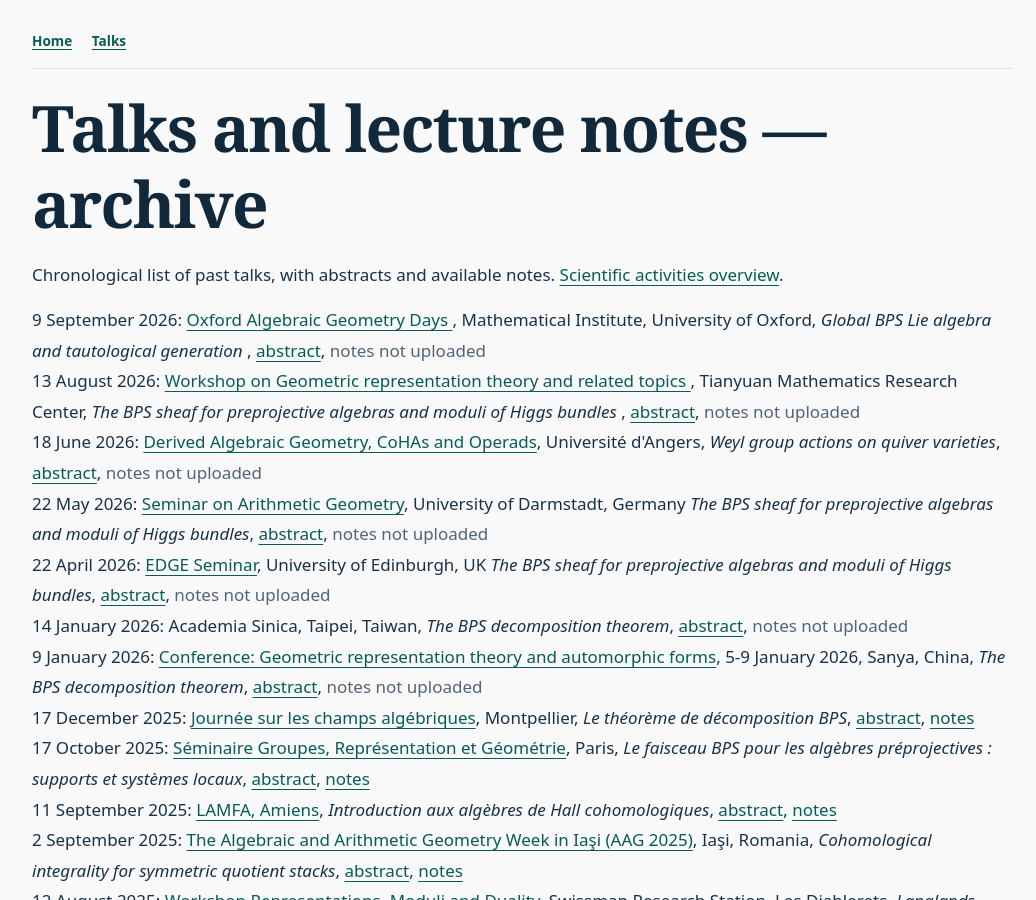
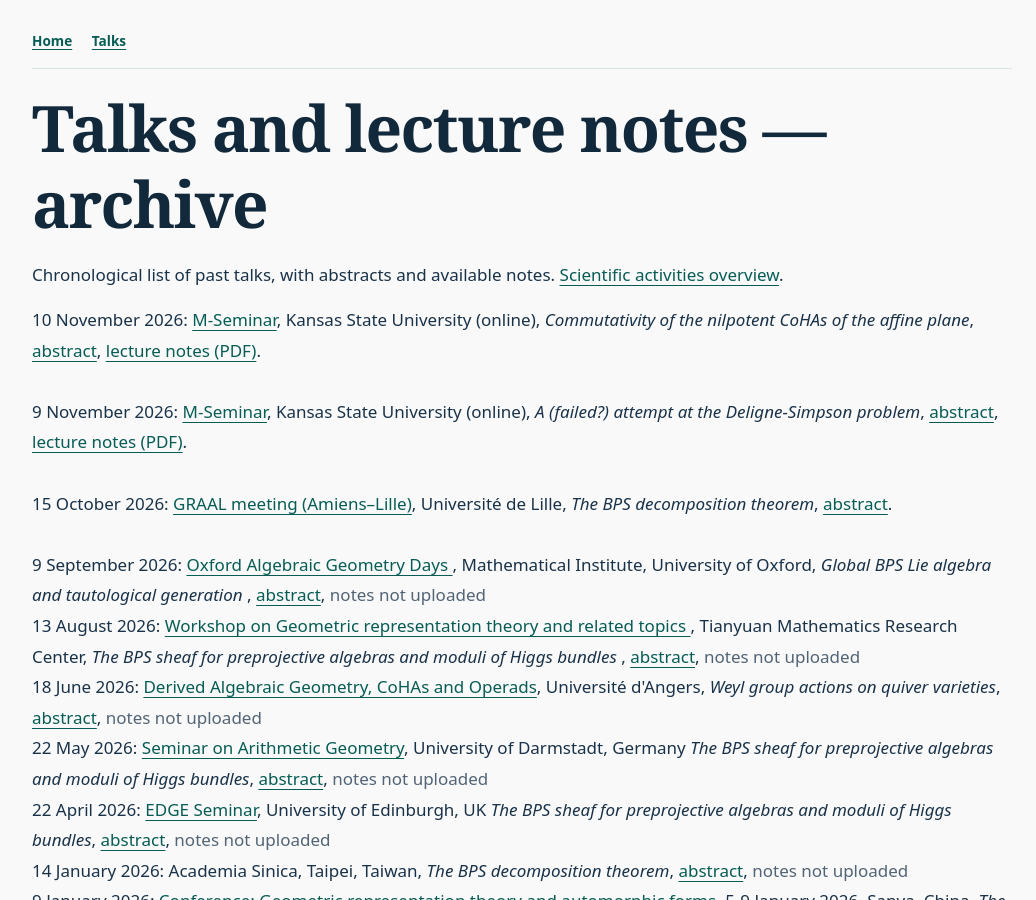
Before and after one commit to hennlu/hennlu.github.io, a Jekyll site: the page Talks.html, which Jekyll copies as it is, in a window 1280 px wide and 900 px high. Shown: the whole window, without its empty margins (118-1154 px from the left). Built offline with Jekyll 4.4.1, drawn with Linux system fonts in a browser that asks for light colours.

Commit message:
Add three 2026 talks to archive with abstracts and K-State notes

```diff
--- a/Talks.html
+++ b/Talks.html
@@ -19,6 +19,17 @@
 <p>Chronological list of past talks, with abstracts and available notes. <a href="/talks.html">Scientific activities overview</a>.</p>
 
   <p class="big">
+
+10 November 2026: <a href="https://www.math.ksu.edu/research/research-centers/m-center/seminars.html">M-Seminar</a>, Kansas State University (online), <i>Commutativity of the nilpotent CoHAs of the affine plane</i>, <a href="kansas-10-november-2026.html">abstract</a>, <a href="https://www.math.ksu.edu/research/research-centers/m-center/hennecart_nov26_2.pdf">lecture notes (PDF)</a>.
+<br><br>
+
+9 November 2026: <a href="https://www.math.ksu.edu/research/research-centers/m-center/seminars.html">M-Seminar</a>, Kansas State University (online), <i>A (failed?) attempt at the Deligne-Simpson problem</i>, <a href="kansas-9-november-2026.html">abstract</a>, <a href="https://www.math.ksu.edu/research/research-centers/m-center/hennecart_nov26_1.pdf">lecture notes (PDF)</a>.
+<br><br>
+
+15 October 2026: <a href="https://math.univ-lille.fr/detail-actu/journee-graal-geometrie-representations-algebre-amiens-lille-a-lille">GRAAL meeting (Amiens–Lille)</a>, Université de Lille, <i>The BPS decomposition theorem</i>, <a href="graal-lille-october-2026.html">abstract</a>.
+<br><br>
+
+
 
 
   9 September 2026: <a href="https://sites.google.com/view/oxfordalgebraicgeometrydays/home?authuser=0"> Oxford Algebraic Geometry Days </a>, Mathematical Institute, University of Oxford, <i>Global BPS Lie algebra and tautological generation
```
